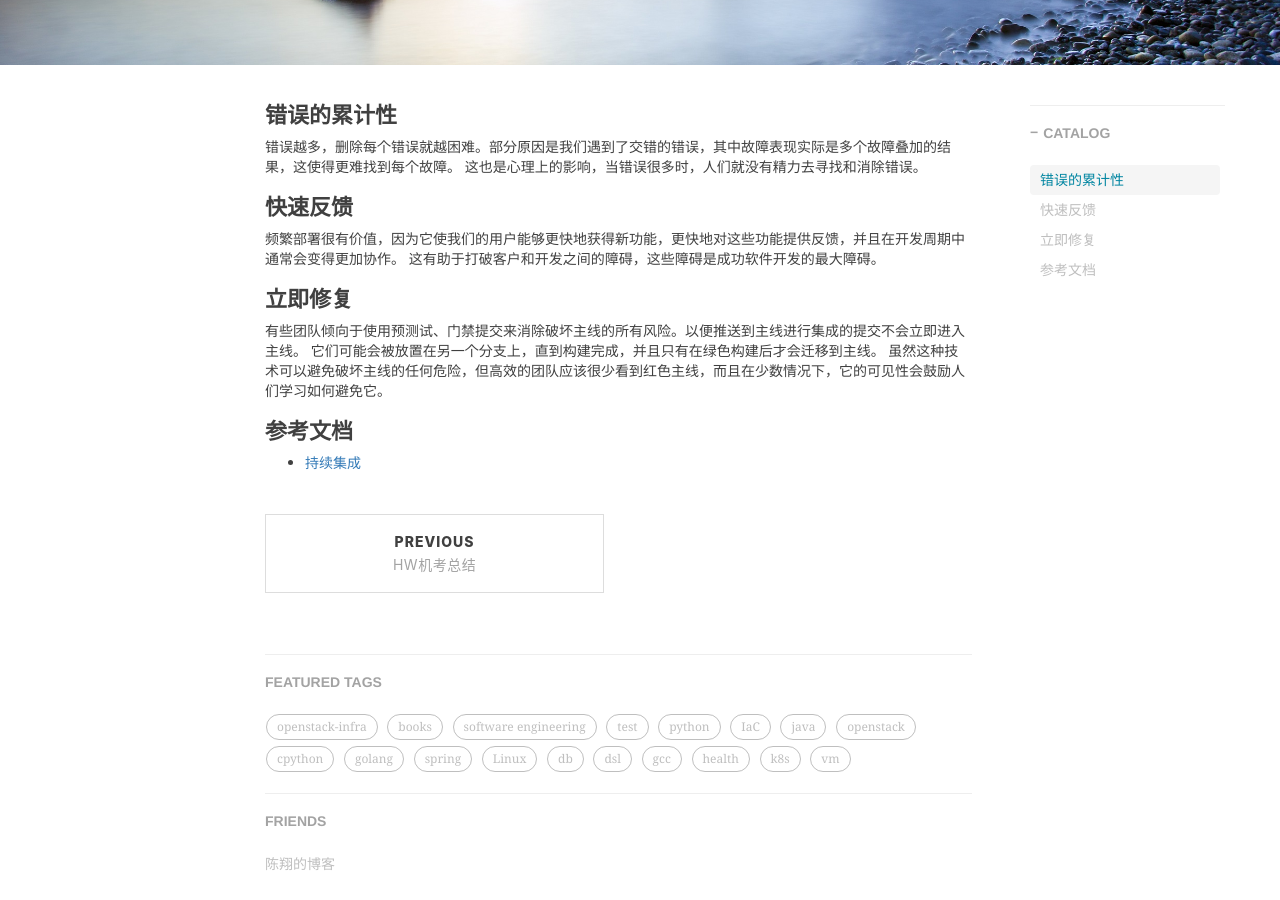
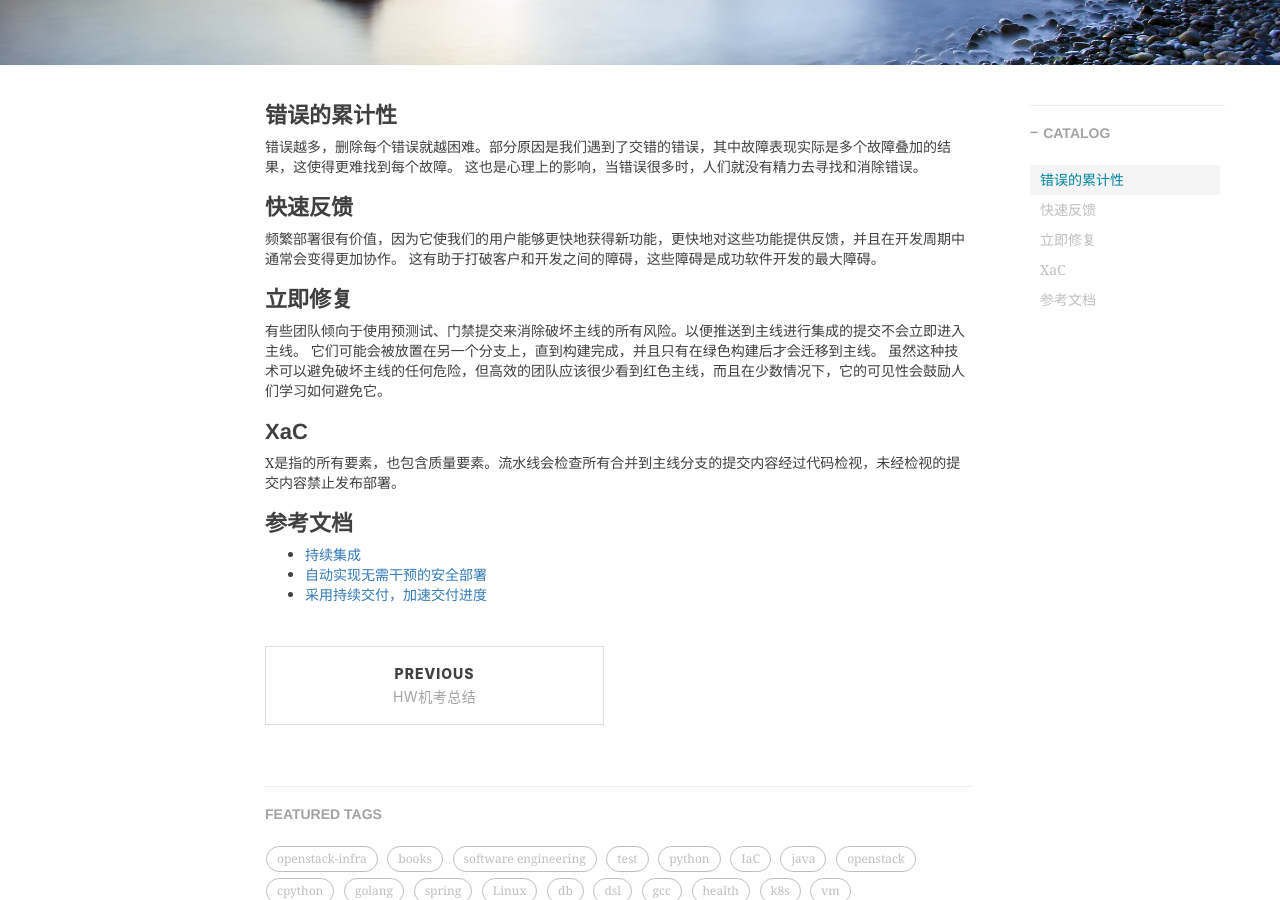
Before and after one commit to shihai1991/shihai1991.github.io, a Jekyll site: the page built from _posts/2024-10-06-持续集成与持续交付.md, in a window 1280 px wide and 900 px high, scrolled down 390 px. Built offline with Jekyll 4.4.1, drawn with Linux system fonts in a browser that asks for light colours; nearby versions of some CDN libraries; comment, search, counter and statistics services are not loaded.

Commit message:
Update 2024-10-06-持续集成与持续交付.md

```diff
--- a/_posts/2024-10-06-持续集成与持续交付.md
+++ b/_posts/2024-10-06-持续集成与持续交付.md
@@ -22,5 +22,10 @@ time: '2024.10.06 09:51:00'
 它们可能会被放置在另一个分支上，直到构建完成，并且只有在绿色构建后才会迁移到主线。
 虽然这种技术可以避免破坏主线的任何危险，但高效的团队应该很少看到红色主线，而且在少数情况下，它的可见性会鼓励人们学习如何避免它。
 
+# XaC
+X是指的所有要素，也包含质量要素。流水线会检查所有合并到主线分支的提交内容经过代码检视，未经检视的提交内容禁止发布部署。
+
 # 参考文档
 - [持续集成](https://martinfowler.com/articles/continuousIntegration.html)
+- [自动实现无需干预的安全部署](https://aws.amazon.com/cn/builders-library/automating-safe-hands-off-deployments/)
+- [采用持续交付，加速交付进度](https://aws.amazon.com/cn/builders-library/going-faster-with-continuous-delivery/)
```
